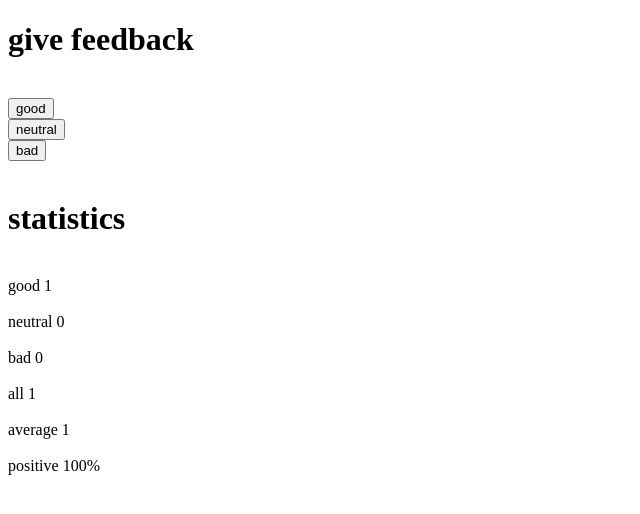
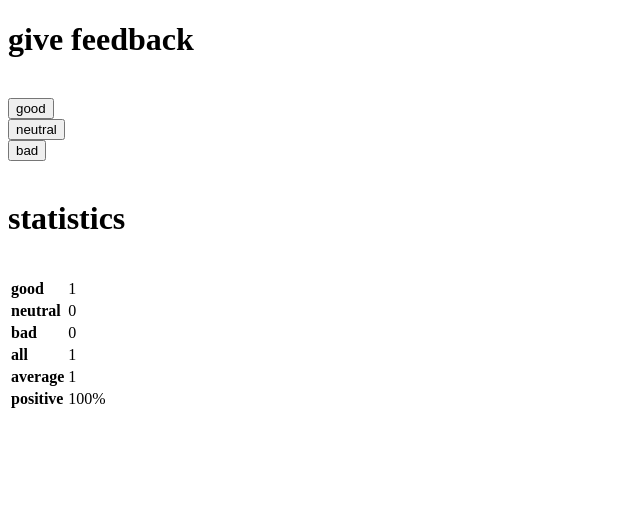
Before and after one commit to bard-of-code/part1, a React (Create React App) app in the folder unicafe/: page / in a window 1280 px wide. Both pictures are taken after a click on the button "good". Shown: the top 514 px of the page, without its empty margins (0-640 px from the left). Built offline with nearby package versions, Linux system fonts and the light colour scheme.

Commit message:
exercise 1.11

```diff
--- a/unicafe/public/index.html
+++ b/unicafe/public/index.html
@@ -25,6 +25,12 @@
       Learn how to configure a non-root public URL by running `npm run build`.
     -->
     <title>React App</title>
+    <style>
+      th {
+        text-align: left;
+      }
+      tr:hover {background-color: #D6EEEE;}
+    </style>
   </head>
   <body>
     <noscript>You need to enable JavaScript to run this app.</noscript>
--- a/unicafe/src/App.js
+++ b/unicafe/src/App.js
@@ -6,11 +6,10 @@ const Button = ({ feedback, setFeedback, text }) => (
   </div>
 )
 
-
 const StatisticLine = ({ text, value }) => (
-  <div>
-    {text} {value}
-  </div>
+  <tr>
+    <th>{text}</th><td>{value}</td>
+  </tr>
 )
 
 const Header = ({ name }) => (
@@ -39,19 +38,16 @@ const Statistics = ({ good, neutral, bad }) => {
   }
 
   return (
-    <div>
+    <table>
+      <tbody>
         <StatisticLine text='good' value={good} />
-      <br />
         <StatisticLine text='neutral' value={neutral} />
-      <br />
         <StatisticLine text='bad' value={bad} />
-      <br />
         <StatisticLine text='all' value={all} />
-      <br />
         <StatisticLine text='average' value={calculateAverage()} />
-      <br />
         <StatisticLine text='positive' value={calculatePositive()} />
-    </div>
+      </tbody>
+    </table>
   )
 }
 
```
Lines whose indentation alone changed are shown as unchanged.
